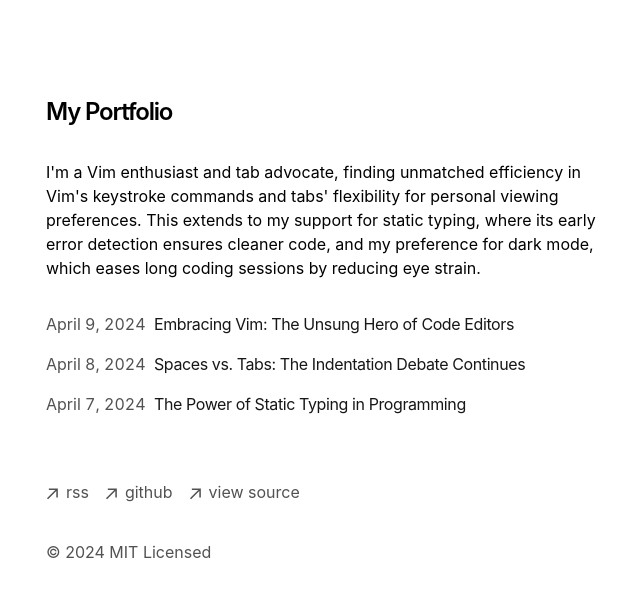
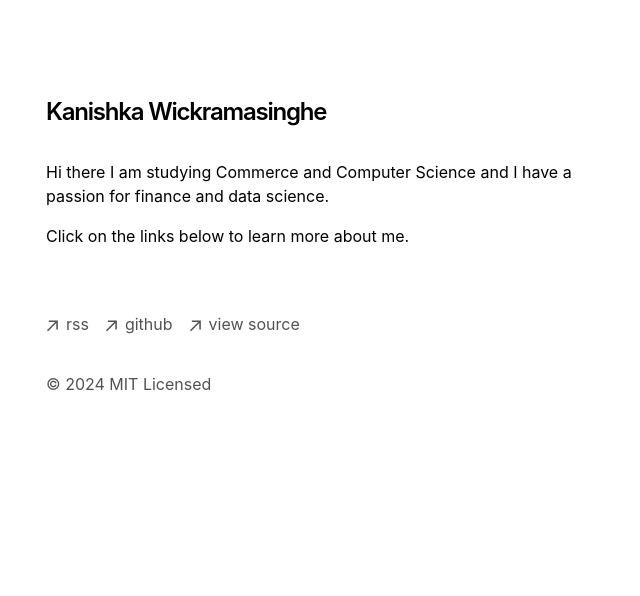
Before and after one commit to wickkan/wickkan-website, a Next.js app: page / in a window 1280 px wide. Shown: the top 596 px of the page, without its empty margins (306-946 px from the left). Built offline with nearby package versions, Linux system fonts and the light colour scheme.

Commit message:
edited homepage

```diff
--- a/app/page.tsx
+++ b/app/page.tsx
@@ -4,17 +4,15 @@
   return (
     <section>
       <h1 className="mb-8 text-2xl font-semibold tracking-tighter">
-        My Portfolio
+        Kanishka Wickramasinghe
       </h1>
       <p className="mb-4">
-        {`I'm a Vim enthusiast and tab advocate, finding unmatched efficiency in
-        Vim's keystroke commands and tabs' flexibility for personal viewing
-        preferences. This extends to my support for static typing, where its
-        early error detection ensures cleaner code, and my preference for dark
-        mode, which eases long coding sessions by reducing eye strain.`}
+        {`Hi there I am studying Commerce and Computer Science and I have a passion for finance and data science.`}
+      </p>
+      <p className="mb-4">
+        {`Click on the links below to learn more about me.`}
       </p>
       <div className="my-8">
-        <BlogPosts />
       </div>
     </section>
   )
```
